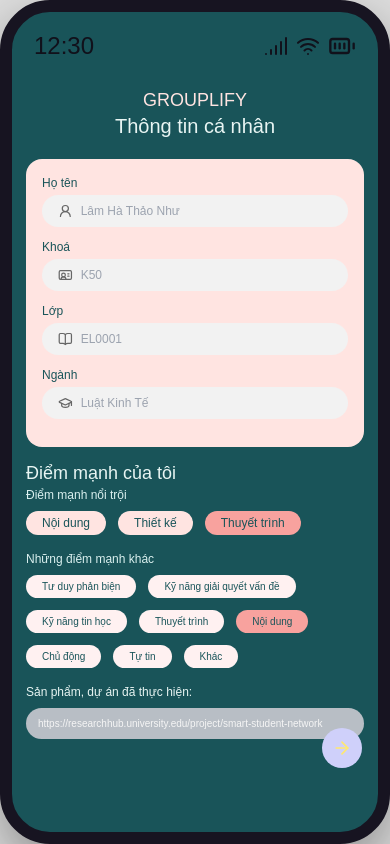
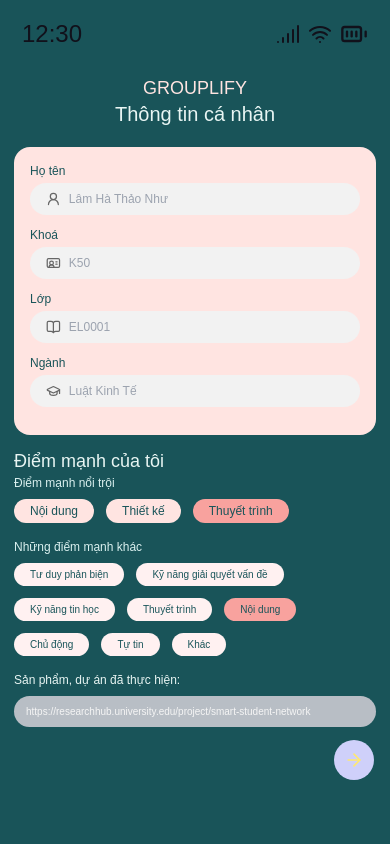
Before and after one commit to dhp-exe/UEH_Grouplify, a React (Vite) app: page / in a window 390 px wide. Built offline with nearby package versions, Linux system fonts and the light colour scheme; a web font is replaced by a local one.

Commit message:
refractor: Phone frame removed

```diff
--- a/index.html
+++ b/index.html
@@ -2,9 +2,11 @@
 <html lang="en">
   <head>
     <meta charset="UTF-8" />
-    <link rel="icon" type="image/png" href="src/assets/ueh_logo.png" />
+    <link rel="icon" type="image/png" sizes="32x32" href="/ueh_logo.png" />
+    <link rel="shortcut icon" type="image/png" href="/ueh_logo.png" />
+    <link rel="apple-touch-icon" href="/ueh_logo.png" />
     <meta name="viewport" content="width=device-width, initial-scale=1.0" />
-    <title>Grouplify</title>
+    <title>UEH | Grouplify</title>
   </head>
   <body>
     <div id="root"></div>
--- a/src/index.css
+++ b/src/index.css
@@ -17,7 +17,7 @@
 
 body {
   margin: 0;
-  background: #ddd;
+  background: #ffffff;
   min-height: 100vh;
   font-family: 'Francois One', sans-serif;
 }
@@ -39,10 +39,6 @@
   width: 100%;
   max-width: 28rem;
   height: 100vh;
-  border: 12px solid #171421;
-  border-radius: 50px;
-  overflow: hidden;
-  box-shadow: 0 20px 50px rgba(0, 0, 0, 0.35);
   position: relative;
 }
 
```
Also changed, not shown: public/ueh_logo.png (added).
